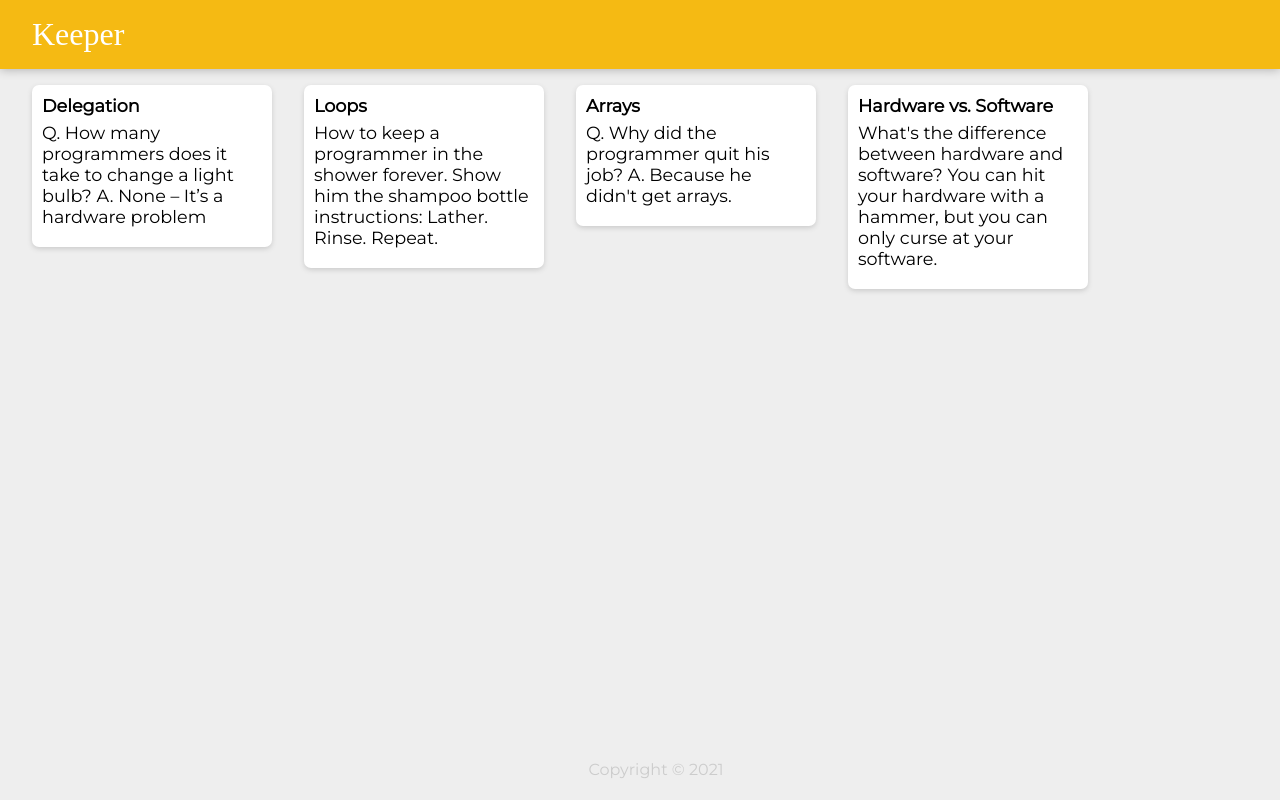
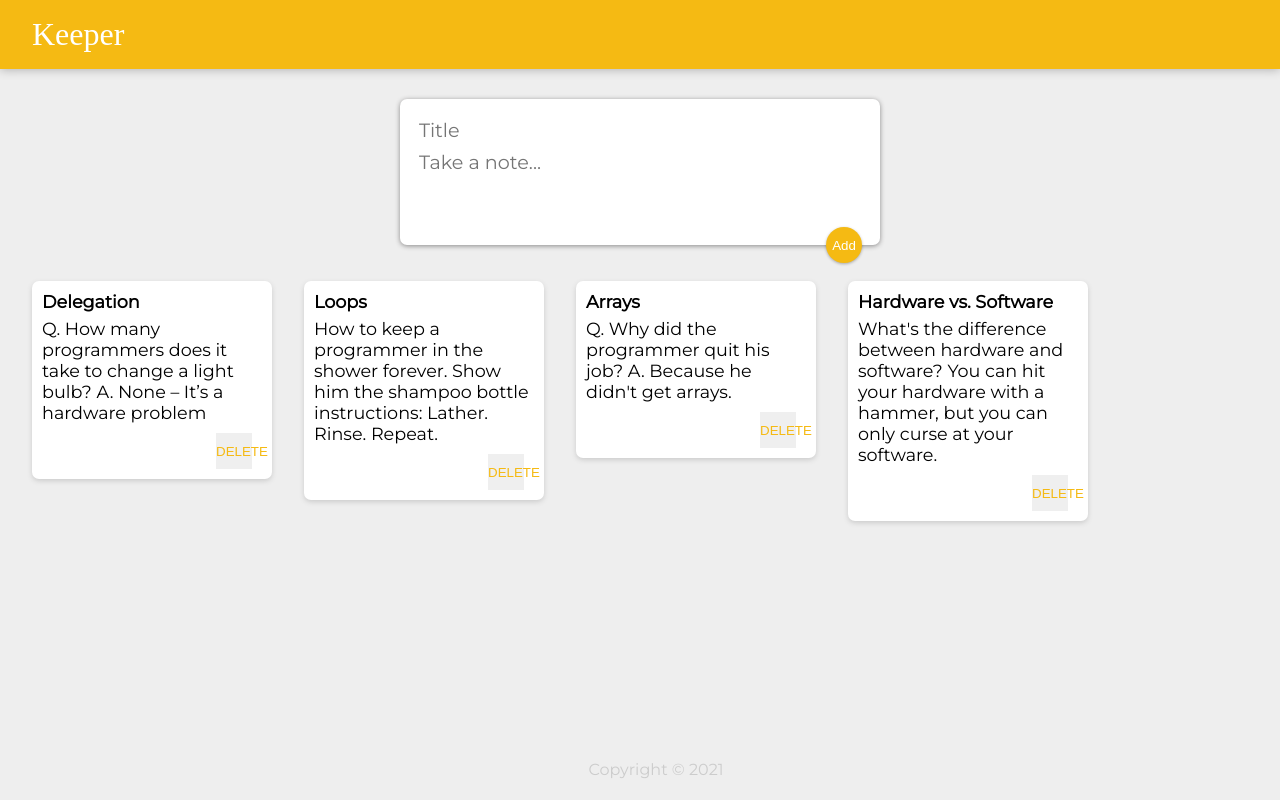
Before and after one commit to CKaii/Keeper, a React (Create React App) app: page / in a window 1280 px wide. Built offline with nearby package versions, Linux system fonts and the light colour scheme; the HTML template or start-up script is replaced by a standard one; a web font is replaced by a local one.

Commit message:
Added delete button to note component and added createarea component

```diff
--- a/public/styles.css
+++ b/public/styles.css
@@ -4,7 +4,7 @@
   box-sizing: border-box;
 }
 html {
-  font-family: "Montserrat", sans-serif;
+  font-family: 'Montserrat', sans-serif;
 }
 body {
   background: #eee;
@@ -20,7 +20,7 @@
 
 header h1 {
   color: #fff;
-  font-family: "McLaren", cursive;
+  font-family: 'McLaren', cursive;
   font-weight: 200;
 }
 
@@ -54,3 +54,49 @@
   white-space: pre-wrap;
   word-wrap: break-word;
 }
+
+.note button {
+  position: relative;
+  float: right;
+  margin-right: 10px;
+  color: #f5ba13;
+  border: none;
+  width: 36px;
+  height: 36px;
+  cursor: pointer;
+  outline: none;
+}
+
+form {
+  position: relative;
+  width: 480px;
+  margin: 30px auto 20px auto;
+  background: #fff;
+  padding: 15px;
+  border-radius: 7px;
+  box-shadow: 0 1px 5px rgb(138, 137, 137);
+}
+form input,
+form textarea {
+  width: 100%;
+  border: none;
+  padding: 4px;
+  outline: none;
+  font-size: 1.2em;
+  font-family: inherit;
+  resize: none;
+}
+form button {
+  position: absolute;
+  right: 18px;
+  bottom: -18px;
+  background: #f5ba13;
+  color: #fff;
+  border: none;
+  border-radius: 50%;
+  width: 36px;
+  height: 36px;
+  box-shadow: 0 1px 3px rgba(0, 0, 0, 0.3);
+  cursor: pointer;
+  outline: none;
+}
--- a/src/App.jsx
+++ b/src/App.jsx
@@ -2,12 +2,14 @@
 import Header from './components/Header';
 import Footer from './components/Footer';
 import Note from './components/Note';
+import CreateArea from './components/CreateArea';
 import notes from './notes';
 
 function App() {
   return (
     <div>
       <Header />
+      <CreateArea />
       {notes.map((noteContent) => {
         return (
           <Note
--- /dev/null
+++ b/src/components/CreateArea.jsx
@@ -0,0 +1,15 @@
+import React from 'react';
+
+function CreateArea() {
+  return (
+    <div>
+      <form>
+        <input name="title" placeholder="Title" />
+        <textarea name="content" placeholder="Take a note..." rows="3" />
+        <button>Add</button>
+      </form>
+    </div>
+  );
+}
+
+export default CreateArea;
--- a/src/components/Note.jsx
+++ b/src/components/Note.jsx
@@ -1,13 +1,13 @@
-import React from 'react'
-
+import React from 'react';
 
 function Note(props) {
-    return(
-        <div className='note'>
-            <h1>{props.title}</h1>
-            <p>{props.content}</p>
-        </div>
-    )
+  return (
+    <div className="note">
+      <h1>{props.title}</h1>
+      <p>{props.content}</p>
+      <button>DELETE</button>
+    </div>
+  );
 }
 
 export default Note;
```
